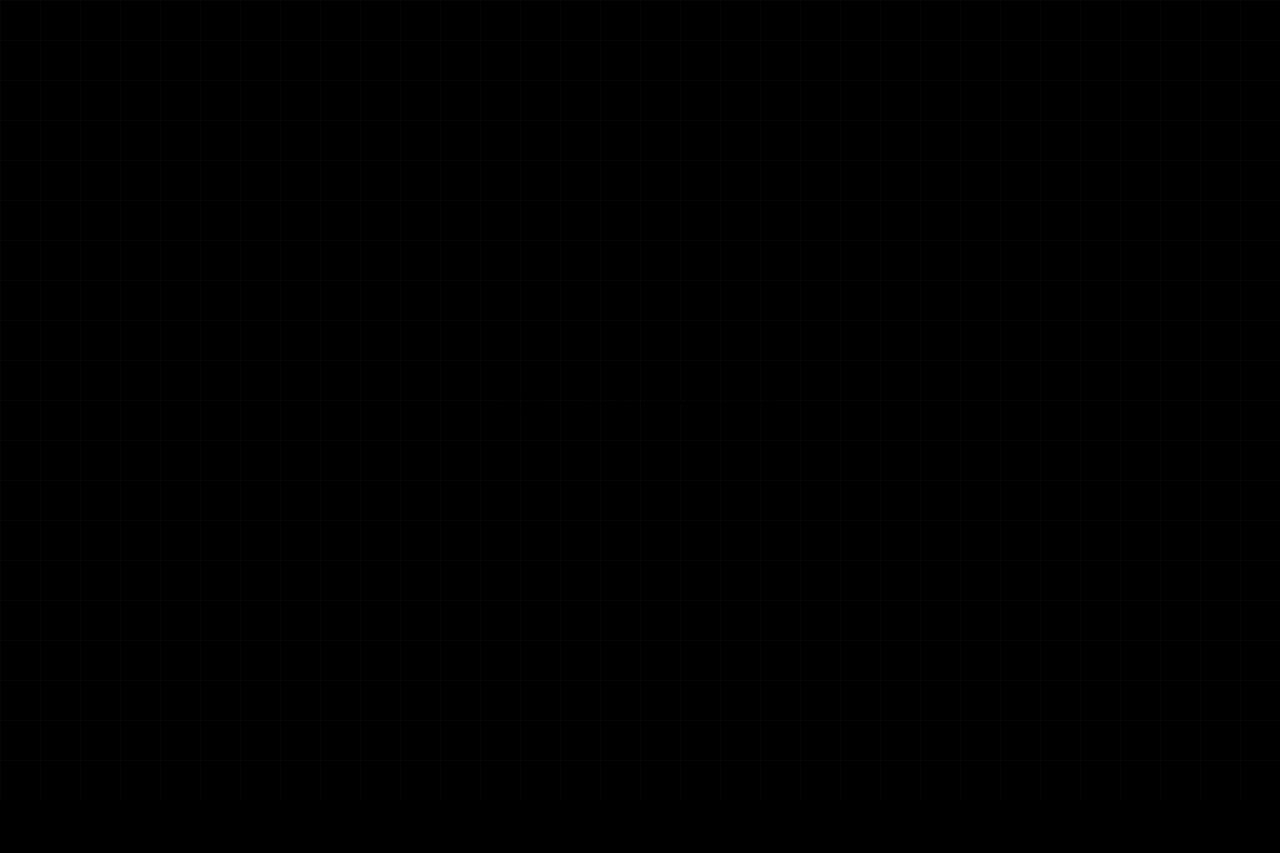
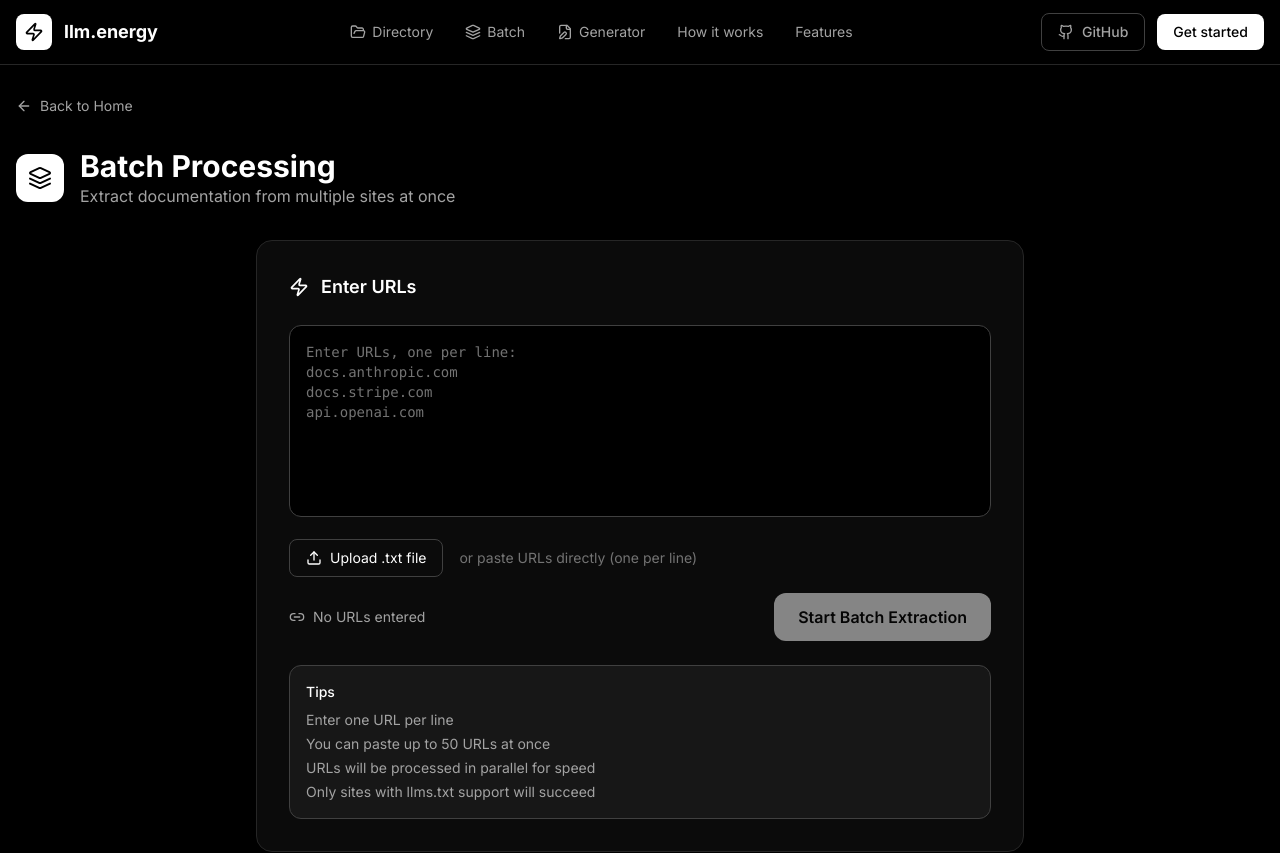
Before and after one commit to nirholas/extract-llms-docs, a Next.js app: page /batch in a window 1280 px wide. Before the commit this address had no page. Shown: the top 853 px of the page. Before the commit the page ends 800 px from the top, so only its background shows below. Built offline with nearby package versions, Linux system fonts and the light colour scheme.

Commit message:
📦 Batch processing page

```diff
--- /dev/null
+++ b/src/app/batch/page.tsx
@@ -0,0 +1,220 @@
+'use client'
+
+import { useState, useCallback, useRef } from 'react'
+import { motion, AnimatePresence } from 'framer-motion'
+import { ArrowLeft, Layers, RefreshCw, Zap } from 'lucide-react'
+import Link from 'next/link'
+import Header from '@/components/Header'
+import Footer from '@/components/Footer'
+import { BatchInput, BatchProgress, BatchResults } from '@/components/batch'
+import type { BatchResult, BatchResponse } from '@/types'
+
+type BatchState = 'input' | 'processing' | 'complete'
+
+interface ProgressItem {
+  url: string
+  status: 'pending' | 'processing' | 'success' | 'error'
+  error?: string
+}
+
+export default function BatchPage() {
+  const [state, setState] = useState<BatchState>('input')
+  const [progressItems, setProgressItems] = useState<ProgressItem[]>([])
+  const [results, setResults] = useState<BatchResult[]>([])
+  const [stats, setStats] = useState<{ total: number; successful: number; failed: number; totalTokens: number }>({
+    total: 0,
+    successful: 0,
+    failed: 0,
+    totalTokens: 0,
+  })
+  const [startTime, setStartTime] = useState<number>(0)
+  const [endTime, setEndTime] = useState<number>(0)
+
+  const handleUrlsSubmit = useCallback(async (urls: string[]) => {
+    setState('processing')
+    setStartTime(Date.now())
+
+    // Initialize progress items
+    const initialItems: ProgressItem[] = urls.map(url => ({
+      url,
+      status: 'pending',
+    }))
+    setProgressItems(initialItems)
+
+    try {
+      // For simpler UX, we'll process all at once via the API
+      // Update all to processing
+      setProgressItems(urls.map(url => ({ url, status: 'processing' })))
+
+      const response = await fetch('/api/batch', {
+        method: 'POST',
+        headers: { 'Content-Type': 'application/json' },
+        body: JSON.stringify({ urls }),
+      })
+
+      if (!response.ok) {
+        const error = await response.json()
+        throw new Error(error.error || 'Batch processing failed')
+      }
+
+      const data: BatchResponse = await response.json()
+
+      // Update progress items with results
+      const updatedItems: ProgressItem[] = data.results.map(result => ({
+        url: result.url,
+        status: result.success ? 'success' : 'error',
+        error: result.error,
+      }))
+
+      setProgressItems(updatedItems)
+      setResults(data.results)
+      setStats(data.stats)
+      setEndTime(Date.now())
+      setState('complete')
+
+    } catch (error) {
+      console.error('Batch processing error:', error)
+
+      // Mark all as failed
+      setProgressItems(urls.map(url => ({
+        url,
+        status: 'error',
+        error: error instanceof Error ? error.message : 'Unknown error',
+      })))
+
+      setEndTime(Date.now())
+      setState('complete')
+    }
+  }, [])
+
+  const handleReset = useCallback(() => {
+    setState('input')
+    setProgressItems([])
+    setResults([])
+    setStats({ total: 0, successful: 0, failed: 0, totalTokens: 0 })
+    setStartTime(0)
+    setEndTime(0)
+  }, [])
+
+  return (
+    <div className="min-h-screen bg-black text-white">
+      <Header />
+
+      <main className="container mx-auto px-4 pt-24 pb-16">
+        {/* Back Link */}
+        <Link
+          href="/"
+          className="inline-flex items-center gap-2 text-sm text-neutral-400 hover:text-white mb-8 transition-colors"
+        >
+          <ArrowLeft className="w-4 h-4" />
+          Back to Home
+        </Link>
+
+        {/* Page Header */}
+        <motion.div
+          initial={{ opacity: 0, y: 20 }}
+          animate={{ opacity: 1, y: 0 }}
+          className="mb-8"
+        >
+          <div className="flex items-center gap-4 mb-4">
+            <div className="w-12 h-12 rounded-xl bg-white flex items-center justify-center">
+              <Layers className="w-6 h-6 text-black" />
+            </div>
+            <div>
+              <h1 className="text-3xl font-bold">Batch Processing</h1>
+              <p className="text-neutral-400">
+                Extract documentation from multiple sites at once
+              </p>
+            </div>
+          </div>
+        </motion.div>
+
+        {/* Main Content */}
+        <div className="max-w-3xl mx-auto">
+          <AnimatePresence mode="wait">
+            {/* Input State */}
+            {state === 'input' && (
+              <motion.div
+                key="input"
+                initial={{ opacity: 0, y: 20 }}
+                animate={{ opacity: 1, y: 0 }}
+                exit={{ opacity: 0, y: -20 }}
+                className="rounded-2xl border border-neutral-800 p-8 bg-neutral-900/50"
+              >
+                <div className="flex items-center gap-3 mb-6">
+                  <Zap className="w-5 h-5 text-white" />
+                  <h2 className="text-lg font-semibold">Enter URLs</h2>
+                </div>
+
+                <BatchInput onUrlsSubmit={handleUrlsSubmit} />
+
+                {/* Tips */}
+                <div className="mt-6 p-4 bg-white/5 border border-neutral-700 rounded-xl">
+                  <h3 className="text-sm font-medium text-white mb-2">Tips</h3>
+                  <ul className="text-sm text-neutral-400 space-y-1">
+                    <li>Enter one URL per line</li>
+                    <li>You can paste up to 50 URLs at once</li>
+                    <li>URLs will be processed in parallel for speed</li>
+                    <li>Only sites with llms.txt support will succeed</li>
+                  </ul>
+                </div>
+              </motion.div>
+            )}
+
+            {/* Processing State */}
+            {state === 'processing' && (
+              <motion.div
+                key="processing"
+                initial={{ opacity: 0, y: 20 }}
+                animate={{ opacity: 1, y: 0 }}
+                exit={{ opacity: 0, y: -20 }}
+                className="rounded-2xl border border-neutral-800 p-8 bg-neutral-900/50"
+              >
+                <div className="flex items-center gap-3 mb-6">
+                  <RefreshCw className="w-5 h-5 text-white animate-spin" />
+                  <h2 className="text-lg font-semibold">Processing URLs</h2>
+                </div>
+
+                <BatchProgress
+                  items={progressItems}
+                  currentIndex={progressItems.findIndex(i => i.status === 'processing')}
+                  startTime={startTime}
+                />
+              </motion.div>
+            )}
+
+            {/* Complete State */}
+            {state === 'complete' && (
+              <motion.div
+                key="complete"
+                initial={{ opacity: 0, y: 20 }}
+                animate={{ opacity: 1, y: 0 }}
+                exit={{ opacity: 0, y: -20 }}
+                className="space-y-6"
+              >
+                <BatchResults
+                  results={results}
+                  stats={stats}
+                  processingTime={endTime - startTime}
+                />
+
+                {/* Reset Button */}
+                <div className="flex justify-center">
+                  <button
+                    onClick={handleReset}
+                    className="flex items-center gap-2 px-6 py-3 bg-white/5 border border-neutral-700 rounded-xl hover:border-neutral-500 transition-colors"
+                  >
+                    <RefreshCw className="w-4 h-4" />
+                    Process More URLs
+                  </button>
+                </div>
+              </motion.div>
+            )}
+          </AnimatePresence>
+        </div>
+      </main>
+
+      <Footer />
+    </div>
+  )
+}
```
